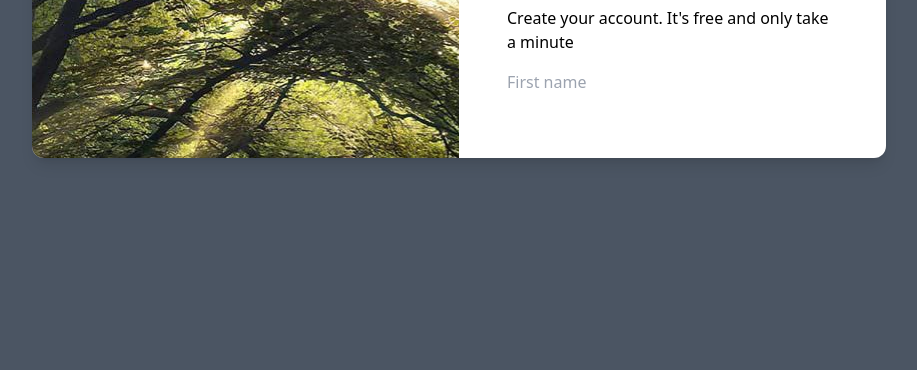
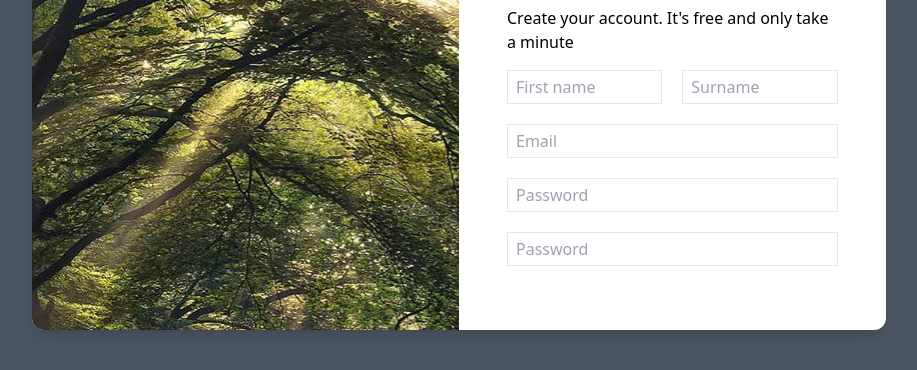
Before and after one commit to guboss3214/home-work-15, a website: page index.html in a window 1280 px wide. Shown: the part 270-640 px from the top of the page, without its empty margins (181-1098 px from the left). Drawn offline with Linux system fonts and the light colour scheme.

Commit message:
Added inputs

```diff
--- a/index.html
+++ b/index.html
@@ -21,8 +21,18 @@
                     <h2 class="text-3xl mb-4">Register</h2>
                     <p class="mb-4">Create your account. It's free and only take a minute</p>
                     <form action="#">
-                        <div>
-                            <input type="text" placeholder="First name">
+                        <div class="grid grid-cols-2 gap-5">
+                            <input type="text" placeholder="First name" class="border border-grey-400 py-1 px-2">
+                            <input type="text" placeholder="Surname" class="border border-grey-400 py-1 px-2">
+                        </div>
+                        <div class="mt-5">
+                            <input type="email" placeholder="Email" class="border border-grey-400 py-1 px-2 w-full">
+                        </div>
+                        <div class="mt-5">
+                            <input type="password" placeholder="Password" class="border border-grey-400 py-1 px-2 w-full">
+                        </div>
+                        <div class="mt-5">
+                            <input type="password" placeholder="Password" class="border border-grey-400 py-1 px-2 w-full">
                         </div>
                     </form>
                 </div>
```
Also changed, not shown: src/output.css.
